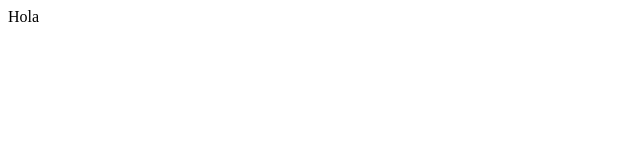
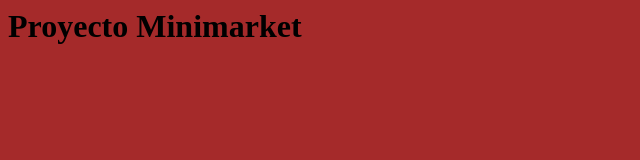
Before and after one commit to chispitein/PruebaGIT, a plain HTML site: page index.html in a window 1280 px wide. Shown: the whole page, without its empty margins (0-640 px from the left). Drawn offline with Linux system fonts and the light colour scheme.

Commit message:
tittle y css h1

```diff
--- /dev/null
+++ b/css/styles.css
@@ -0,0 +1,3 @@
+body{
+    background-color: brown;
+}
--- a/index.html
+++ b/index.html
@@ -1 +1,7 @@
-Hola
+<title>Prueba 2 GIT</title>
+
+<link rel="stylesheet" href="css/styles.css" type="text/css">
+
+<body>
+    <h1>Proyecto Minimarket</h1>
+</body>
```
Also changed, not shown: js/funciones.js (added).
